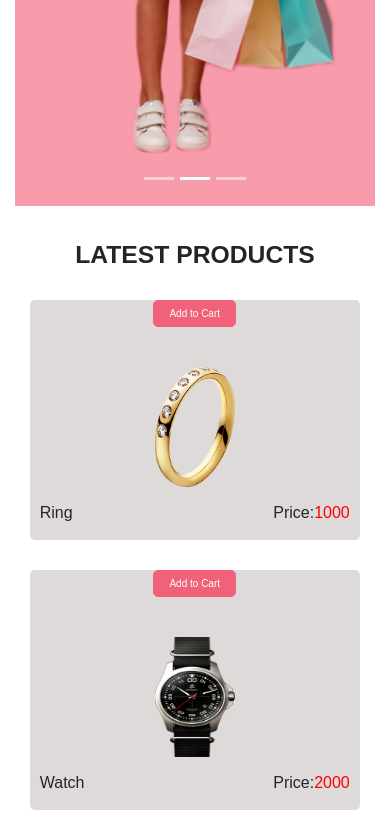
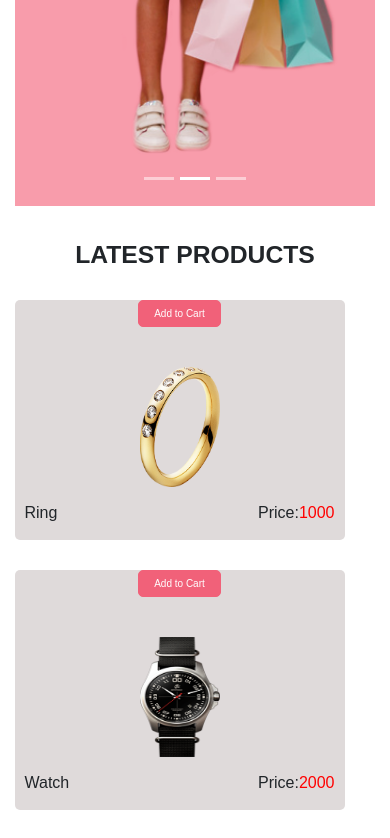
Before and after one commit to fidaakhon/onlineshop, a React (Create React App) app: page / in a window 390 px wide. Shown: the part 882-1720 px from the top of the page. Built offline with nearby package versions, Linux system fonts and the light colour scheme.

Commit message:
Update Card.css

```diff
--- a/src/Components/Cards/Card.css
+++ b/src/Components/Cards/Card.css
@@ -105,11 +105,13 @@
     .card_body {
         display: flex;
         flex-wrap: wrap;
-        justify-content: space-between;
+        justify-content: center;
         /* margin-bottom: 30px; */
-        width: 100vw;
-        margin-left: -5.2vw;
+        /* width: 100vw; */
+        /* margin-left: -5.2vw; */
         /* margin: 10px 15px; */
+        margin: 0;
+        box-sizing: border-box;
     }
     .card1 {
         background-color: #dfdada;
@@ -121,8 +123,6 @@
         display: flex;
         justify-content: space-between;
         margin-top: 5%;
-        margin-right: 10px;
-        margin-left: 10px;
     }
     .add_to_cart {
         background-color: #f16179;
```
